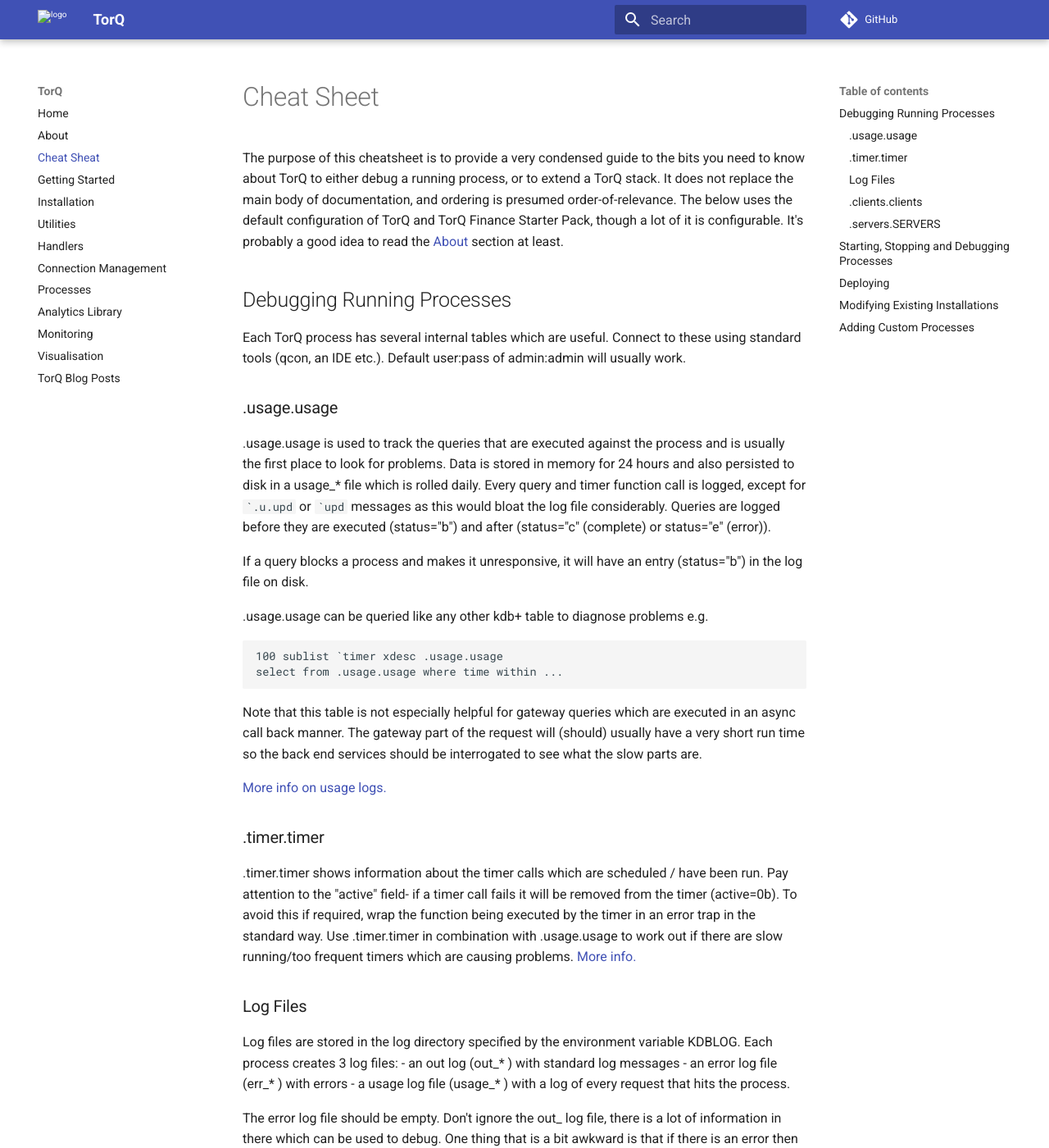
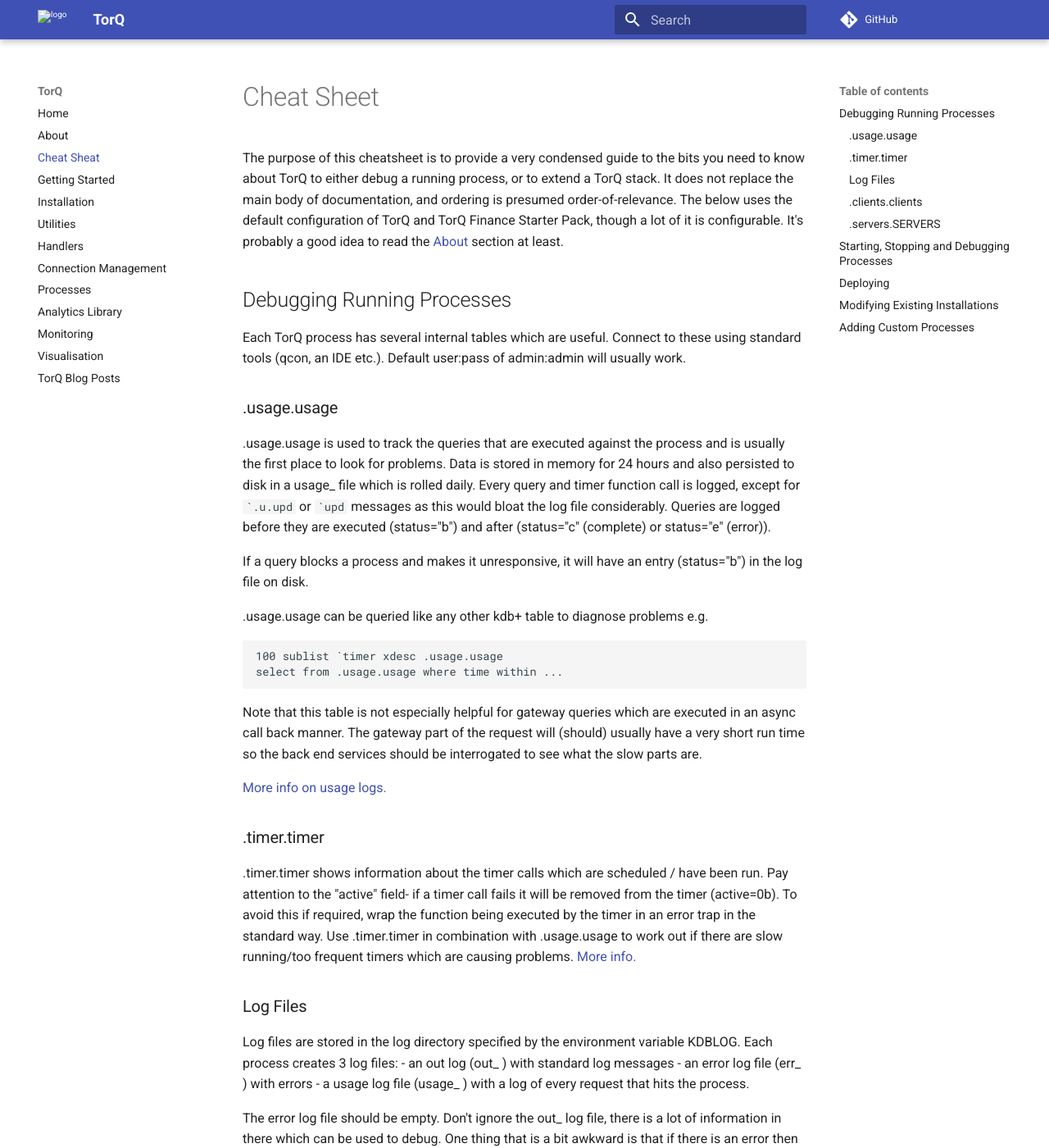
Before and after one commit to DataIntellectTech/TorQ, an MkDocs documentation site: the page built from docs/cheatsheet.md, in a window 1280 px wide and 1400 px high. Shown: the whole window at 82% size. Built offline with MkDocs 1.6.1 and Material for MkDocs 9.7.7, drawn with Linux system fonts in a browser that asks for light colours; comment, search, counter and statistics services are not loaded; old or Windows-style settings are respelled for this version of MkDocs.

Commit message:
trying to fix formatting

```diff
--- a/docs/cheatsheet.md
+++ b/docs/cheatsheet.md
@@ -5,7 +5,7 @@
 Each TorQ process has several internal tables which are useful. Connect to these using standard tools (qcon, an IDE etc.). Default user:pass of admin:admin will usually work.
 
 ### .usage.usage
-.usage.usage is used to track the queries that are executed against the process and is usually the first place to look for problems. Data is stored in memory for 24 hours and also persisted to disk in a usage_* file which is rolled daily. Every query and timer function call is logged, except for `` `.u.upd`` or `` `upd`` messages as this would bloat the log file considerably. Queries are logged before they are executed (status="b") and after (status="c" (complete) or status="e" (error)).
+.usage.usage is used to track the queries that are executed against the process and is usually the first place to look for problems. Data is stored in memory for 24 hours and also persisted to disk in a usage_ file which is rolled daily. Every query and timer function call is logged, except for `` `.u.upd`` or `` `upd`` messages as this would bloat the log file considerably. Queries are logged before they are executed (status="b") and after (status="c" (complete) or status="e" (error)).
 
 If a query blocks a process and makes it unresponsive, it will have an entry (status="b") in the log file on disk.
 
@@ -25,9 +25,9 @@
 
 ### Log Files
 Log files are stored in the log directory specified by the environment variable KDBLOG. Each process creates 3 log files:
-- an out log (out_* ) with standard log messages
-- an error log file (err_* ) with errors
-- a usage log file (usage_* ) with a log of every request that hits the process.
+- an out log (out_ ) with standard log messages
+- an error log file (err_ ) with errors
+- a usage log file (usage_ ) with a log of every request that hits the process.
 
 The error log file should be empty. Don't ignore the out_ log file, there is a lot of information in there which can be used to debug. One thing that is a bit awkward is that if there is an error then the error log message timestamp has to be matched off against the out message log messages. You can force a process to write to a single log file if the process is started with the -onelog command line parameter.
 
```
